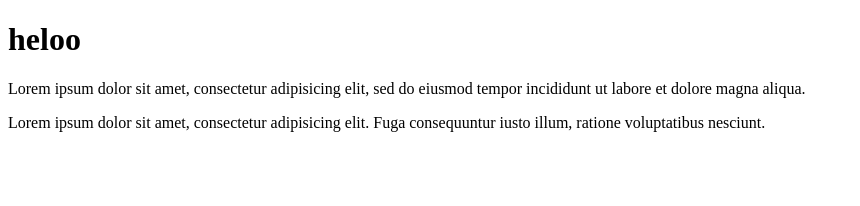
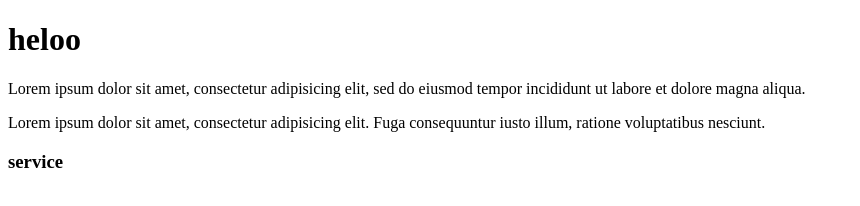
Before and after one commit to kingblackmonkey/repo, a plain HTML site: page index.html in a window 1280 px wide. Shown: the whole page, without its empty margins (0-860 px from the left). Drawn offline with Linux system fonts and the light colour scheme.

Commit message:
added service

```diff
--- a/index.html
+++ b/index.html
@@ -8,5 +8,6 @@
 	<p>Lorem ipsum dolor sit amet, consectetur adipisicing elit, sed do eiusmod
 	tempor incididunt ut labore et dolore magna aliqua.</p>
 	<p>Lorem ipsum dolor sit amet, consectetur adipisicing elit. Fuga consequuntur iusto illum, ratione voluptatibus nesciunt.</p>
+	<h3>service</h3>
 </body>
 </html>
```
